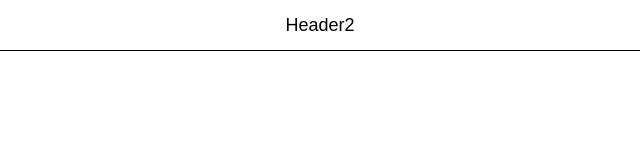
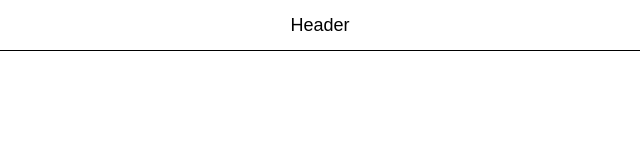
Before and after one commit to ooloo-io/github-flow-Stvrayvon, a website: page src/index.html in a window 1280 px wide. Shown: the full height of the page, 320-960 px from the left. Drawn offline with nearby package versions, Linux system fonts and the light colour scheme.

Commit message:
Update index.html
Removed the "2" from header

```diff
--- a/src/index.html
+++ b/src/index.html
@@ -14,6 +14,6 @@
 
 <body>
     <header class="header">
-      Header2
+      Header
     </header></body>
 </html>
```
